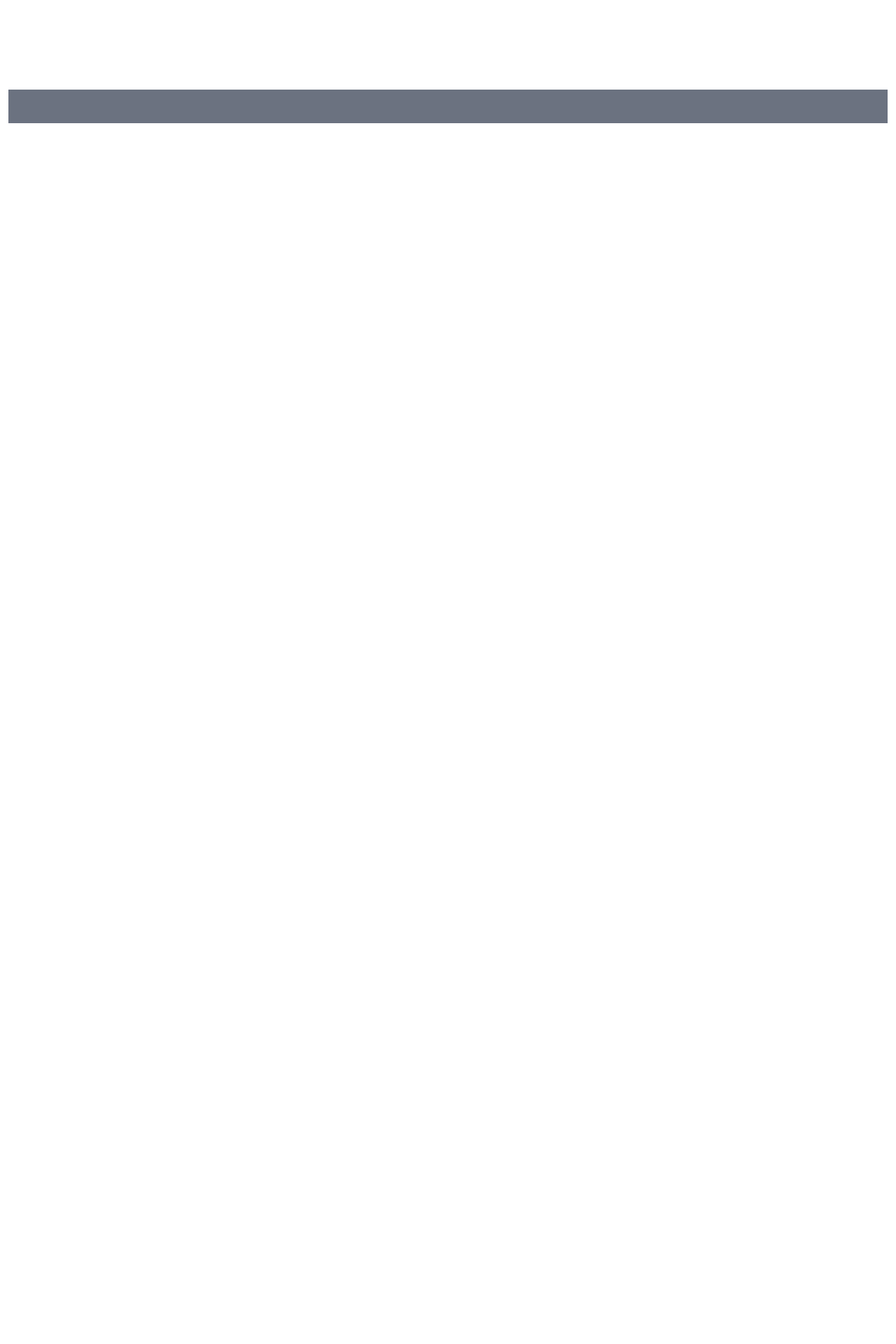
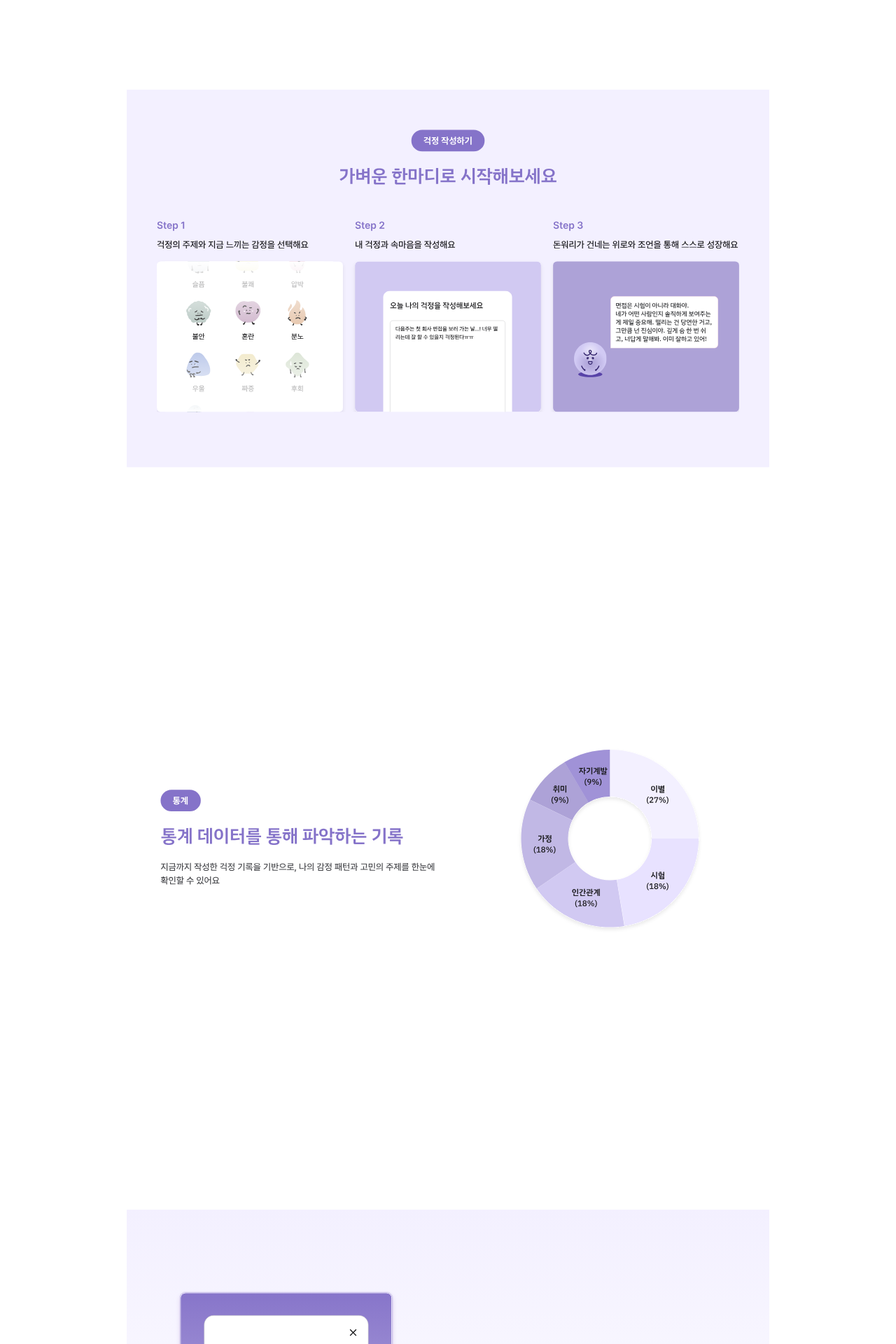
Before and after one commit to PomegranateBlue/dontworry-behappy, a Next.js app: page / in a window 1280 px wide. Shown: the part 760-2680 px from the top of the page at 70% size. Before the commit the page ends 960 px from the top, so only its background shows below. Built offline with nearby package versions, Linux system fonts and the light colour scheme.

Commit message:
소개 페이지 이미지, 레이아웃 생성

```diff
--- a/src/app/page.tsx
+++ b/src/app/page.tsx
@@ -5,13 +5,53 @@ import Image from 'next/image';
 const App = () => {
     return (
         <section className="bg-backgroundWhite px-[12px] py-[24px]">
-            <section className="relative min-h-screen w-full overflow-hidden">
+            <section className="relative mx-auto min-h-screen w-full overflow-hidden">
                 <div className="relative h-[540px] w-full overflow-hidden rounded-xl">
                     <Image
                         src="/hero-section-desktop.svg"
                         fill
                         alt="hero-section"
-                        className="object-cover"
+                        className="object-fill"
+                    />
+                </div>
+            </section>
+            <section className="relative mx-auto min-h-screen w-full overflow-hidden">
+                <div className="relative h-[540px] w-full overflow-hidden rounded-xl">
+                    <Image
+                        src="/noteIntro.svg"
+                        fill
+                        alt="hero-section"
+                        className="object-fill"
+                    />
+                </div>
+            </section>
+            <section className="relative mx-auto min-h-screen w-full overflow-hidden">
+                <div className="relative h-[540px] w-full overflow-hidden rounded-xl">
+                    <Image
+                        src="/staticIntro.svg"
+                        fill
+                        alt="hero-section"
+                        className="object-fill"
+                    />
+                </div>
+            </section>
+            <section className="relative mx-auto min-h-screen w-full overflow-hidden">
+                <div className="relative h-[540px] w-full overflow-hidden rounded-xl">
+                    <Image
+                        src="/letterIntro.svg"
+                        fill
+                        alt="hero-section"
+                        className="object-fill"
+                    />
+                </div>
+            </section>
+            <section className="relative mx-auto min-h-screen w-full overflow-hidden">
+                <div className="relative h-[540px] w-full overflow-hidden rounded-xl">
+                    <Image
+                        src="/communityIntro.svg"
+                        fill
+                        alt="hero-section"
+                        className="object-fill"
                     />
                 </div>
             </section>
```
